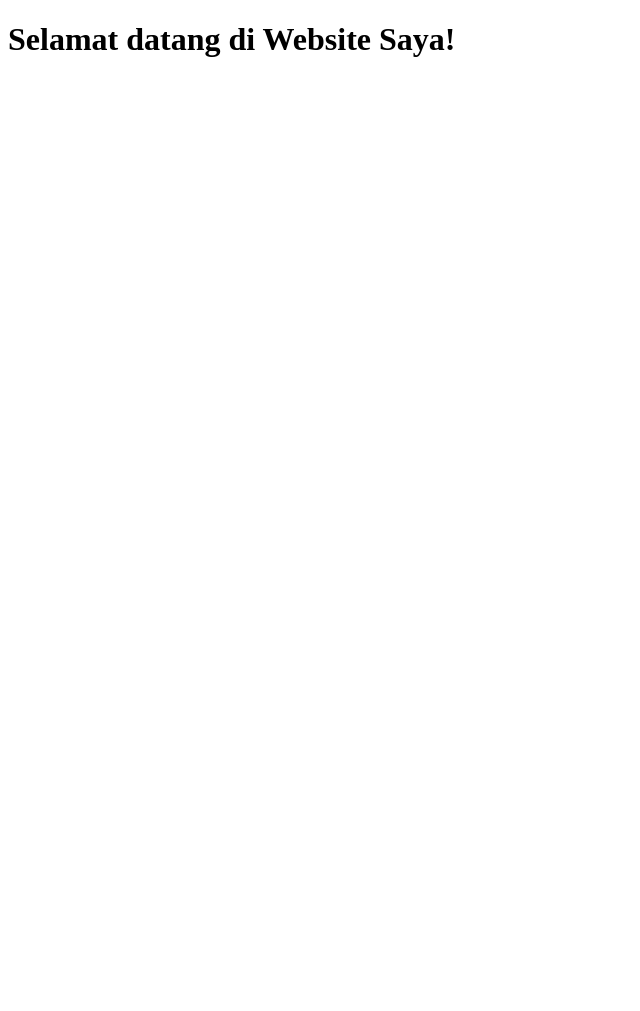
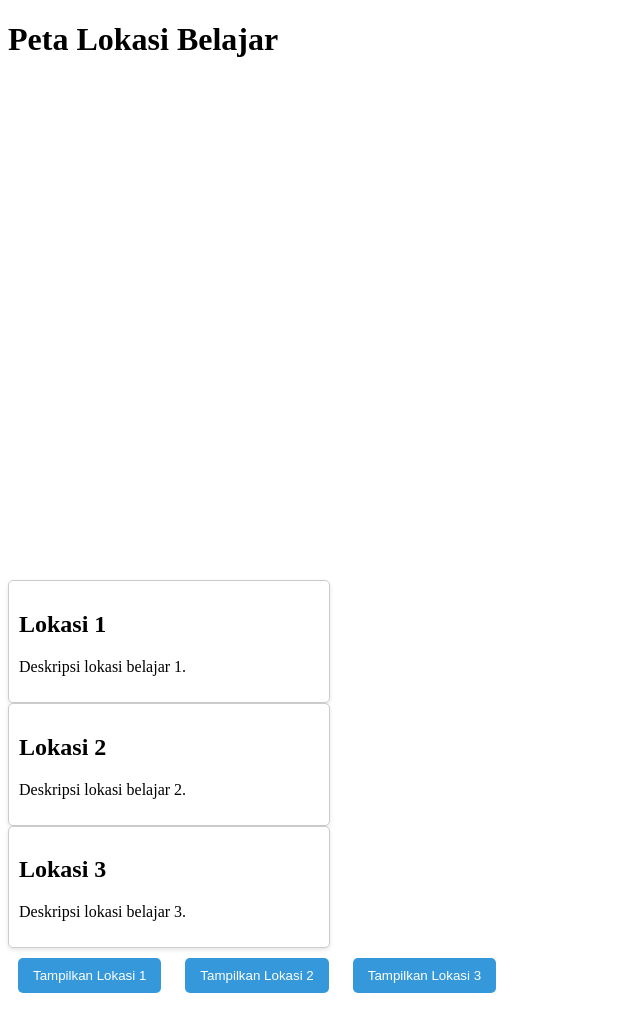
Before and after one commit to Rianmrz/Rianmrz.github.io, a plain HTML site: page index.html in a window 1280 px wide. Shown: the whole page, without its empty margins (0-640 px from the left). Before the commit the page ends 800 px from the top, so only its background shows below. Drawn offline with Linux system fonts and the light colour scheme.

Commit message:
Update index.html

```diff
--- a/index.html
+++ b/index.html
@@ -1,9 +1,80 @@
 <!DOCTYPE html>
-<html>
+
+
+<html lang="en">
 <head>
-    <title>Website Saya</title>
+    <meta charset="UTF-8">
+    <meta name="viewport" content="width=device-width, initial-scale=1.0">
+    <title>Peta Belajar</title>
+    <style>
+        /* Style untuk kontainer peta */
+        #map-container {
+            height: 500px;
+            width: 100%;
+        }
+
+        /* Style untuk tombol lokasi */
+        .location-button {
+            background-color: #3498db;
+            color: #fff;
+            padding: 10px 15px;
+            border: none;
+            cursor: pointer;
+            border-radius: 5px;
+            margin: 10px;
+        }
+
+        /* Style untuk info lokasi */
+        .location-info {
+            background-color: #fff;
+            border: 1px solid #ccc;
+            padding: 10px;
+            border-radius: 5px;
+            box-shadow: 0 2px 4px rgba(0, 0, 0, 0.1);
+            max-width: 300px;
+        }
+    </style>
 </head>
 <body>
-    <h1>Selamat datang di Website Saya!</h1>
+    <h1>Peta Lokasi Belajar</h1>
+
+    <div id="map-container"></div>
+
+    <div class="location-info" id="location1-info">
+        <h2>Lokasi 1</h2>
+        <p>Deskripsi lokasi belajar 1.</p>
+    </div>
+
+    <div class="location-info" id="location2-info">
+        <h2>Lokasi 2</h2>
+        <p>Deskripsi lokasi belajar 2.</p>
+    </div>
+
+    <div class="location-info" id="location3-info">
+        <h2>Lokasi 3</h2>
+        <p>Deskripsi lokasi belajar 3.</p>
+    </div>
+
+    <button class="location-button" onclick="showLocation(1)">Tampilkan Lokasi 1</button>
+    <button class="location-button" onclick="showLocation(2)">Tampilkan Lokasi 2</button>
+    <button class="location-button" onclick="showLocation(3)">Tampilkan Lokasi 3</button>
+
+    <script>
+        function showLocation(locationId) {
+            // Semua info lokasi disembunyikan terlebih dahulu
+            document.querySelectorAll('.location-info').forEach(function(info) {
+                info.style.display = 'none';
+            });
+
+            // Tampilkan info lokasi yang sesuai dengan tombol yang diklik
+            const locationInfo = document.getElementById(`location${locationId}-info`);
+            if (locationInfo) {
+                locationInfo.style.display = 'block';
+            }
+        }
+    </script>
+
+    <!-- Anda dapat menambahkan kode JavaScript untuk menampilkan peta di sini (misalnya, menggunakan Google Maps API). -->
+
 </body>
 </html>
```
